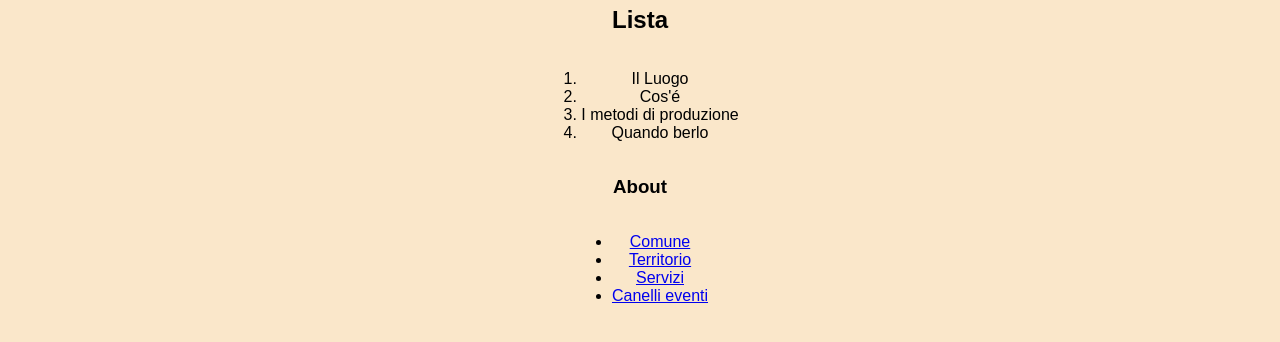
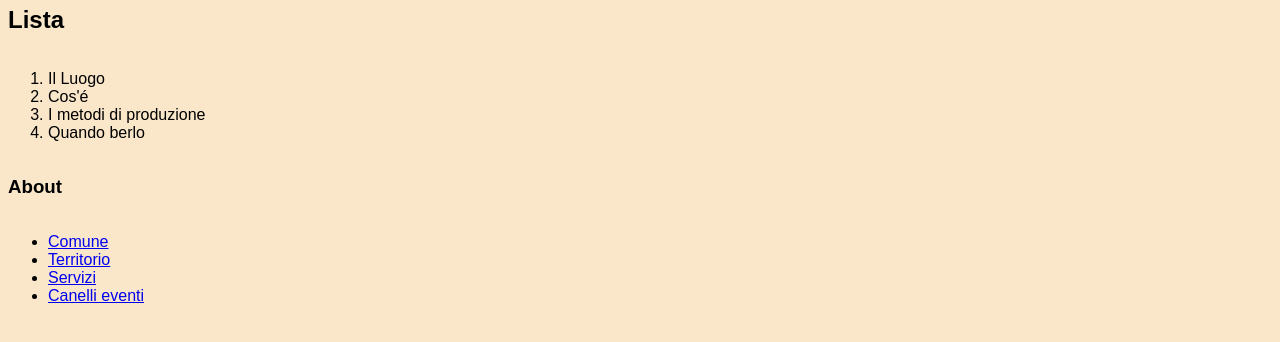
Before and after one commit to kentpuait/gh-repo-view---web, a plain HTML site: page index.html in a window 1280 px wide. Shown: the part 426-768 px from the top of the page. Drawn offline with Linux system fonts and the light colour scheme.

Commit message:
aggiunto div

```diff
--- a/style.css
+++ b/style.css
@@ -1,19 +1,20 @@
 body {
     color: black;
     background-color: rgb(250, 231, 202);
-    text-align: center;
+    text-align: left;
     font-family: 'Source Sans Pro', sans-serif;
+    te
 }
 
 ol {
 
-    text-align: center;
+    text-align: left;
     display: inline-block;
 }
 
 ul{
 
-    text-align: center;
+    text-align: left;
     display: inline-block;
 }
 image
```
Also changed, not shown: index.html (+1 -0 lines).
